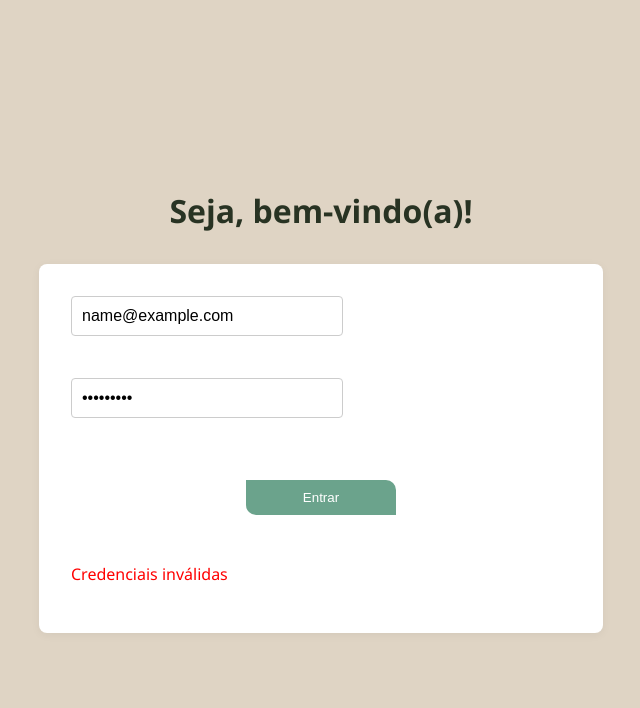
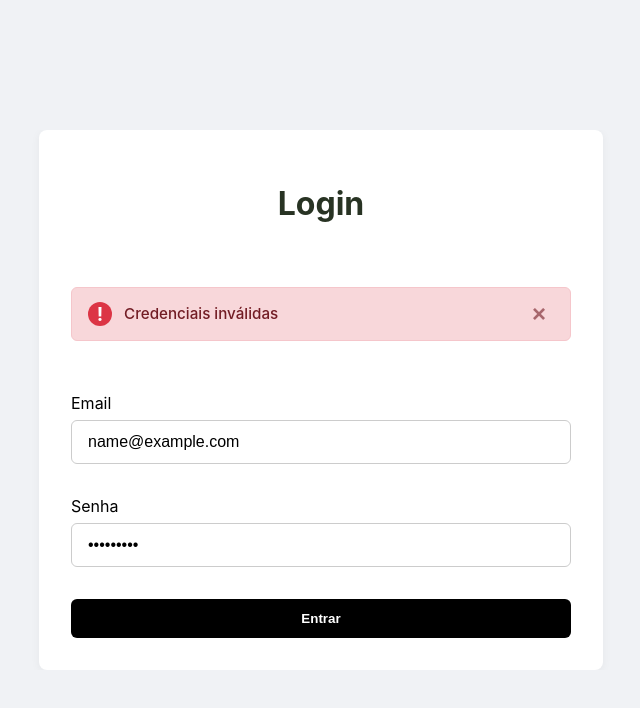
Before and after one commit to Ecoponto/Dashboard, a React (Create React App) app: page / in a window 1280 px wide. Both pictures are taken after typing "name@example.com", "Sample123" into the empty fields and a click on the button "Entrar". Shown: the top 708 px of the page, without its empty margins (319-959 px from the left). Built offline with nearby package versions, Linux system fonts and the light colour scheme; no server answers.

Commit message:
update: new login screen and restrict routes

```diff
--- /dev/null
+++ b/src/components/ErrorBox.css
@@ -0,0 +1,68 @@
+.errorBox {
+  display: flex;
+  align-items: center;
+  padding: 12px 16px;
+  border-radius: 6px;
+  margin-bottom: 20px; /* Espaço abaixo da caixa */
+
+  /* Cores de erro */
+  background-color: #f8d7da; /* Fundo vermelho claro */
+  color: #721c24; /* Texto vermelho escuro */
+  border: 1px solid #f5c6cb; /* Borda vermelha */
+
+  /* Animação */
+  animation: fadeIn 0.3s ease-in-out;
+}
+
+.errorIcon {
+  display: flex;
+  align-items: center;
+  justify-content: center;
+  font-weight: bold;
+  font-size: 1.2rem;
+  margin-right: 12px;
+
+  /* Círculo para o ícone */
+  width: 24px;
+  height: 24px;
+  background-color: #dc3545;
+  color: #fff;
+  border-radius: 50%;
+  flex-shrink: 0; /* Impede que o ícone encolha */
+}
+
+.errorMessage {
+  margin: 0;
+  flex-grow: 1; /* Faz a mensagem ocupar o espaço disponível */
+  font-weight: 500;
+  font-size: 0.95rem;
+}
+
+.closeButton {
+  background: none;
+  border: none;
+  font-size: 1.5rem;
+  font-weight: bold;
+  color: #721c24;
+  cursor: pointer;
+  padding: 0 8px;
+  margin-left: 16px;
+  opacity: 0.6;
+  transition: opacity 0.2s ease;
+}
+
+.closeButton:hover {
+  opacity: 1;
+}
+
+/* Animação de entrada */
+@keyframes fadeIn {
+  from {
+    opacity: 0;
+    transform: translateY(-10px);
+  }
+  to {
+    opacity: 1;
+    transform: translateY(0);
+  }
+}
--- /dev/null
+++ b/src/components/ErrorBox.tsx
@@ -0,0 +1,25 @@
+import React from 'react';
+import './ErrorBox.css';
+
+interface ErrorBoxProps {
+  message: string;
+  onClose?: () => void; // A função para fechar é opcional
+}
+
+export const ErrorBox: React.FC<ErrorBoxProps> = ({ message, onClose }) => {
+  if (!message) {
+    return null; // Não renderiza nada se não houver mensagem
+  }
+
+  return (
+    <div className="errorBox">
+      <div className="errorIcon">!</div>
+      <p className="errorMessage">{message}</p>
+      {onClose && (
+        <button className="closeButton" onClick={onClose} aria-label="Fechar">
+          &times;
+        </button>
+      )}
+    </div>
+  );
+};
--- /dev/null
+++ b/src/components/LoadingScreen.css
@@ -0,0 +1,45 @@
+/* Estilos base que servem para todas as opções */
+.overlay {
+  position: fixed;
+  top: 0;
+  left: 0;
+  width: 100%;
+  height: 100%;
+  background-color: rgba(255, 255, 255, 0.9); /* Fundo branco semi-transparente */
+  display: flex;
+  justify-content: center;
+  align-items: center;
+  z-index: 9999;
+  backdrop-filter: blur(5px); /* Efeito de vidro fosco no fundo */
+}
+
+.loaderContainer {
+  display: flex;
+  flex-direction: column;
+  align-items: center;
+  gap: 20px;
+}
+
+.loadingText {
+  font-size: 1.2rem;
+  font-weight: 500;
+  color: #333;
+}
+
+/* Opção 1: Spinner Moderno */
+.spinner {
+  width: 60px;
+  height: 60px;
+  border-radius: 50%;
+  border: 5px solid #ffffff;
+  border-top-color: transparent;
+  border-left-color: #000000; /* Cor inicial do gradiente */
+  border-right-color: #000000; /* Cor final do gradiente */
+  animation: spin 1s linear infinite;
+}
+
+@keyframes spin {
+  to {
+    transform: rotate(360deg);
+  }
+}
--- /dev/null
+++ b/src/components/LoadingScreen.tsx
@@ -0,0 +1,17 @@
+import React from 'react';
+import './LoadingScreen.css';
+
+interface LoadingScreenProps {
+  message?: string;
+}
+
+export const LoadingScreen: React.FC<LoadingScreenProps> = ({ message = 'Carregando...' }) => {
+  return (
+    <div className='overlay'>
+      <div className='loaderContainer'>
+        <div className='spinner'></div>
+        <p className='loadingText'>{message}</p>
+      </div>
+    </div>
+  );
+};
--- a/src/pages/home.tsx
+++ b/src/pages/home.tsx
@@ -2,6 +2,7 @@ import { useEffect, useState } from 'react';
 import './home.css'
 import { logout } from '../utils/auth';
 import api from '../services/api';
+import { LoadingScreen } from '../components/LoadingScreen';
 
 type Usuario = {
   id: string;
@@ -48,7 +49,7 @@ export default function Home() {
   }
 
   if (carregando) {
-    return <div>Carregando...</div>
+    return <LoadingScreen />
   }
 
   return (
@@ -73,6 +74,11 @@ export default function Home() {
         <div className='side-menu-links'>
           <a href='/registrar'>
             <span className='menu-text'>Cadastrar usuários</span>
+          </a>
+        </div>
+        <div className='side-menu-links'>
+          <a href='/ver-itens'>
+            <span className='menu-text'>Visualizar itens</span>
           </a>
         </div>
         <button onClick={logout}>Sair</button>
--- a/src/pages/login.css
+++ b/src/pages/login.css
@@ -1,56 +1,105 @@
-body {
-  margin: 0;
-  padding: 0;
-  font-family: Arial, sans-serif;
+/* Paleta de cores (variáveis CSS para fácil customização) */
+:root {
+  --primary-color: #383838; /* Azul vibrante como cor de destaque */
+  --light-gray: #f0f2f5;
+  --text-color: #333;
+  --border-color: #ddd;
 }
 
-.main-container {
+.screen {
+  min-height: 100vh;
   display: flex;
-  flex-direction: column;
   align-items: center;
   justify-content: center;
-  height: 100vh;
-  width: 100%;
-  background-color: #DFD4C4;
+  background-color: var(--light-gray);
+  font-family: -apple-system, BlinkMacSystemFont, 'Segoe UI', Roboto, Oxygen, Ubuntu, Cantarell, 'Open Sans', 'Helvetica Neue', sans-serif;
 }
 
-.login-container {
-  display: flex;
-  flex-direction: column;
-  justify-content: center;
-  align-items: center;
+.loginBox {
   width: 100%;
+  max-width: 400px;
+  padding: 40px;
+  background-color: #ffffff;
+  border-radius: 8px;
+  box-shadow: 0 4px 12px rgba(0, 0, 0, 0.1);
 }
 
-.button-container {
-  margin-top: 20px;
-  justify-content: center;
-  display: flex;
+.title {
+  font-size: 2rem;
+  font-weight: 600;
+  color: var(--text-color);
+  text-align: center;
+  margin-bottom: 8px;
 }
 
-.input-container {
-  margin-bottom: 10px;
+.subtitle {
+  text-align: center;
+  color: #888;
+  margin-bottom: 30px;
 }
 
-.input-password,
-.input-username {
-  padding: 10px;
-  border: 1px solid #ccc;
-  border-radius: 4px;
-  width: 250px;
+.inputGroup {
+  margin-bottom: 20px;
+  position: relative;
 }
 
-.button-submit {
-  padding: 10px 20px;
-  width: 150px;
-  border-bottom-left-radius: 10px;
-  border-top-right-radius: 10px;
-  background-color: #6BA38C;
+.label {
+  display: block;
+  font-size: 0.9rem;
+  color: #555;
+  margin-bottom: 8px;
+  font-weight: 500;
+}
+
+.inputField {
+  width: 100%;
+  padding: 12px 15px;
+  border: 1px solid var(--border-color);
+  border-radius: 6px;
+  font-size: 1rem;
+  transition: border-color 0.2s ease, box-shadow 0.2s ease;
+}
+
+.inputField:focus {
+  outline: none;
+  border-color: var(--primary-color);
+  box-shadow: 0 0 0 3px rgba(0, 123, 255, 0.15);
+}
+
+.submitButton {
+  width: 100%;
+  padding: 14px;
+  background-color: var(--primary-color);
   color: white;
   border: none;
+  border-radius: 6px;
+  font-size: 1rem;
+  font-weight: 600;
   cursor: pointer;
+  transition: background-color 0.2s ease;
+  margin-top: 10px;
 }
 
-.button-submit:hover {
-  background-color: #5a8a7b;
+.submitButton:hover:not(:disabled) {
+  background-color: #0056b3;
 }
+
+.submitButton:disabled {
+  background-color: #a0c7ff;
+  cursor: not-allowed;
+}
+
+.footer {
+  text-align: center;
+  margin-top: 20px;
+}
+
+.forgotPassword {
+  color: var(--primary-color);
+  text-decoration: none;
+  font-size: 0.9rem;
+}
+
+.forgotPassword:hover {
+  text-decoration: underline;
+}
--- a/src/pages/login.tsx
+++ b/src/pages/login.tsx
@@ -2,20 +2,21 @@ import React, { useState } from 'react';
 import api from '../services/api';
 import { useNavigate } from 'react-router-dom';
 import './login.css'
+import { ErrorBox } from '../components/ErrorBox';
 
 export default function Login() {
-  const [username, setusername] = useState('');
-  const [password, setpassword] = useState('');
-  const [erro, setErro] = useState('');
+  const [email, setEmail] = useState('');
+  const [password, setPassword] = useState('');
+  const [error, setError] = useState('');
+  const [isError, setIsError] = useState(false);
   const navigate = useNavigate();
-
 
   const handleLogin = async (e: React.FormEvent) => {
     e.preventDefault();
-    setErro('');
+    setError('');
 
     const dadosLogin = {
-      username: username,
+      username: email,
       password: password,
     };
 
@@ -26,40 +27,35 @@ export default function Login() {
       navigate('/home');
 
     } catch (err: any) {
-      setErro('Credenciais inválidas');
+      setError('Credenciais inválidas');
+      setIsError(true)
       console.error(err);
     }
   };
 
   return (
+    <div className='screen'>
       <div className='main-container'>
-      <div className='login-container'>
-        <h1 className='tittle'>Seja, bem-vindo(a)!</h1>
         <form onSubmit={handleLogin}>
-          <div className='input-container'>
+          <h1>Login</h1>
+          {isError && <ErrorBox message={error} onClose={() => setIsError(false)}/>}
+          <label style={{marginBottom:-25}}>Email</label>
           <input
-              className='input-username'
-              type="username"
+            type="email"
             placeholder="Email"
-              value={username}
-              onChange={e => setusername(e.target.value)}
+            value={email}
+            onChange={e => setEmail(e.target.value)}
             required
             />
-          </div>
-          <div className='input-container'>
+          <label style={{marginBottom:-25}}>Senha</label>
           <input
-              className='input-password'
             type="password"
             placeholder="Senha"
             value={password}
-              onChange={e => setpassword(e.target.value)}
+            onChange={e => setPassword(e.target.value)}
             required
             />
-          </div>
-          <div className='button-container'>
-            <button className='button-submit' type="submit">Entrar</button>
-          </div>
-          {erro && <p style={{ color: 'red' }}>{erro}</p>}
+          <button className='button-add' type="submit">Entrar</button>
         </form>
       </div>
     </div>
--- a/src/pages/objetos.tsx
+++ b/src/pages/objetos.tsx
@@ -3,6 +3,7 @@ import api from '../services/api';
 import './propriedades.css';
 import { logout } from '../utils/auth';
 import axios from 'axios';
+import { LoadingScreen } from '../components/LoadingScreen';
 
 type Propriedade = {
   id: string;
@@ -88,7 +89,7 @@ export default function ItemForm() {
 
 
   if (carregando) {
-    return <div>Carregando...</div>
+    return <LoadingScreen />
   }
 
   return (
--- a/src/pages/propriedades.tsx
+++ b/src/pages/propriedades.tsx
@@ -1,6 +1,7 @@
 import { useEffect, useState } from 'react';
 import api from '../services/api';
 import { logout } from '../utils/auth';
+import { LoadingScreen } from '../components/LoadingScreen';
 
 type Propriedade = {
   id: string;
@@ -86,7 +87,7 @@ export default function Propriedades() {
   }
 
   if (carregando) {
-    return <div>Carregando...</div>
+    return <LoadingScreen />
   }
 
   return (
@@ -111,6 +112,11 @@ export default function Propriedades() {
         <div className='side-menu-links'>
           <a href='/registrar'>
             <span className='menu-text'>Cadastrar usuários</span>
+          </a>
+        </div>
+        <div className='side-menu-links'>
+          <a href='/ver-itens'>
+            <span className='menu-text'>Visualizar itens</span>
           </a>
         </div>
         <button onClick={logout}>Sair</button>
--- a/src/pages/registrar.tsx
+++ b/src/pages/registrar.tsx
@@ -68,6 +68,11 @@ export default function Registrar() {
             <span className='menu-text'>Cadastrar usuários</span>
           </a>
         </div>
+        <div className='side-menu-links'>
+          <a href='/ver-itens'>
+            <span className='menu-text'>Visualizar itens</span>
+          </a>
+        </div>
         <button onClick={logout}>Sair</button>
       </div>
 
```
Also changed, not shown: src/index.tsx (+12 -12 lines), src/pages/veritens.tsx (+24 -4 lines). Lines whose indentation alone changed are shown as unchanged.
